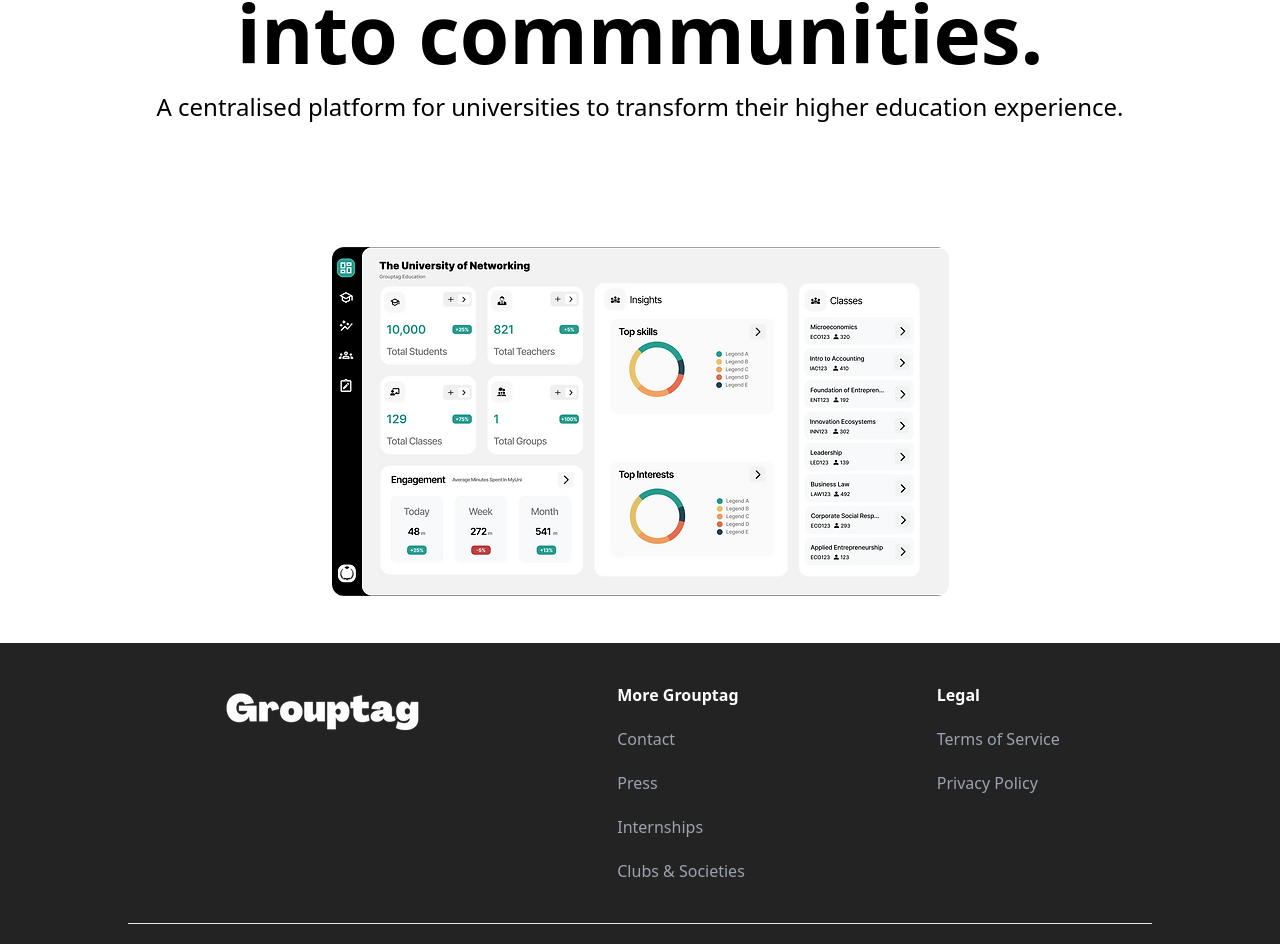
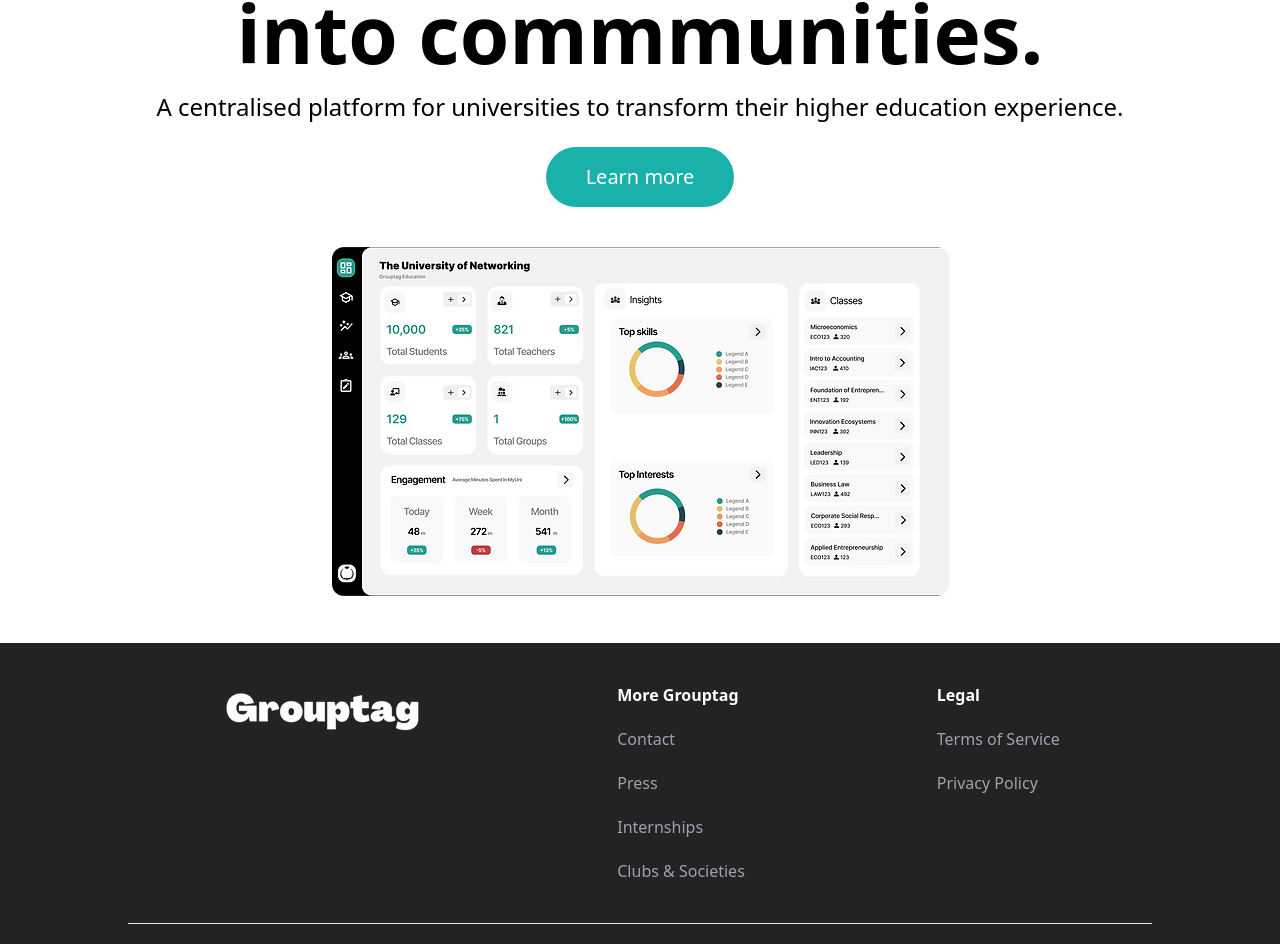
Before and after one commit to MountVesuvius/GrouptagWebsite, a SvelteKit app: page / in a window 1280 px wide. Shown: the part 981-1925 px from the top of the page. Built offline with nearby package versions, Linux system fonts and the light colour scheme.

Commit message:
Added new default styles

```diff
--- a/tailwind.config.js
+++ b/tailwind.config.js
@@ -9,6 +9,7 @@
         'primary': '#0c2030',
         'eggshell': '#fafafa',
         'accent-green': '#15291b',
+        'light-green': '#1ab1ab',
         'accent-blue': '#00a0ff'
       },
       boxShadow: {
```
